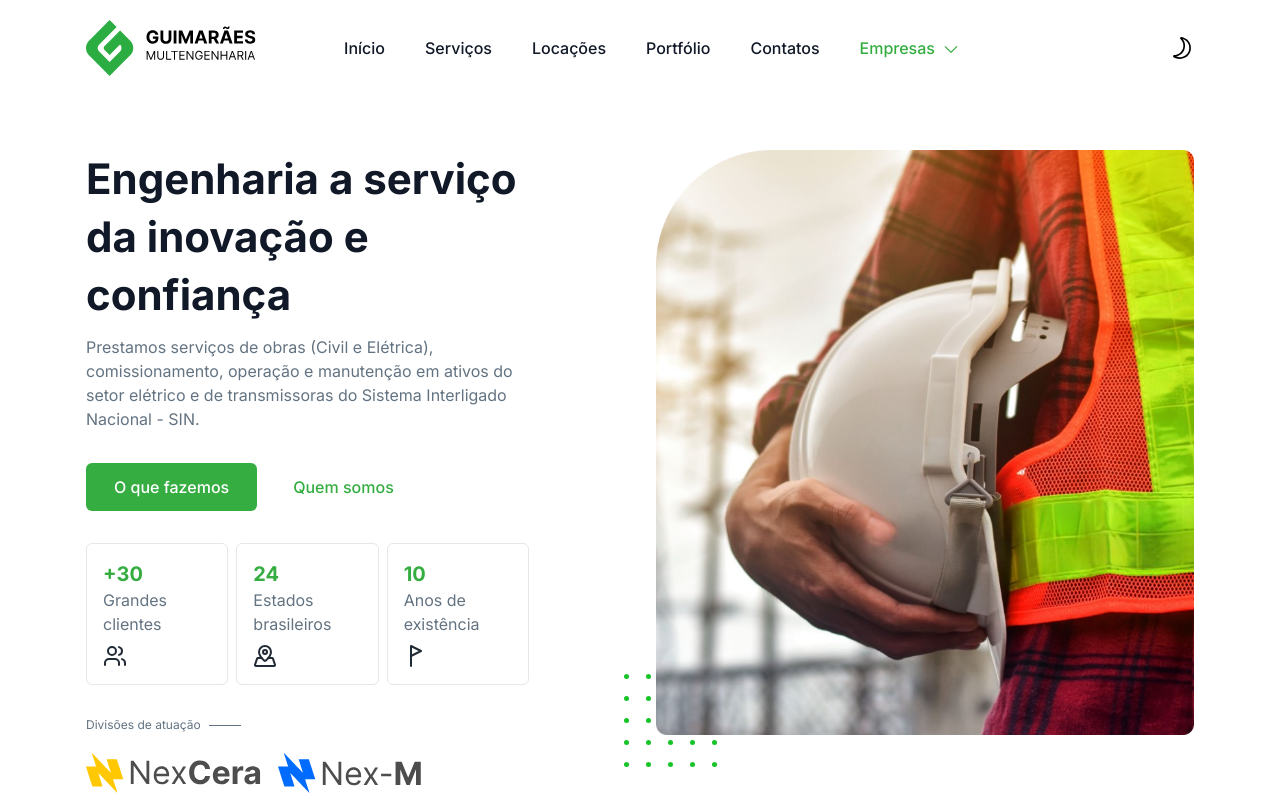
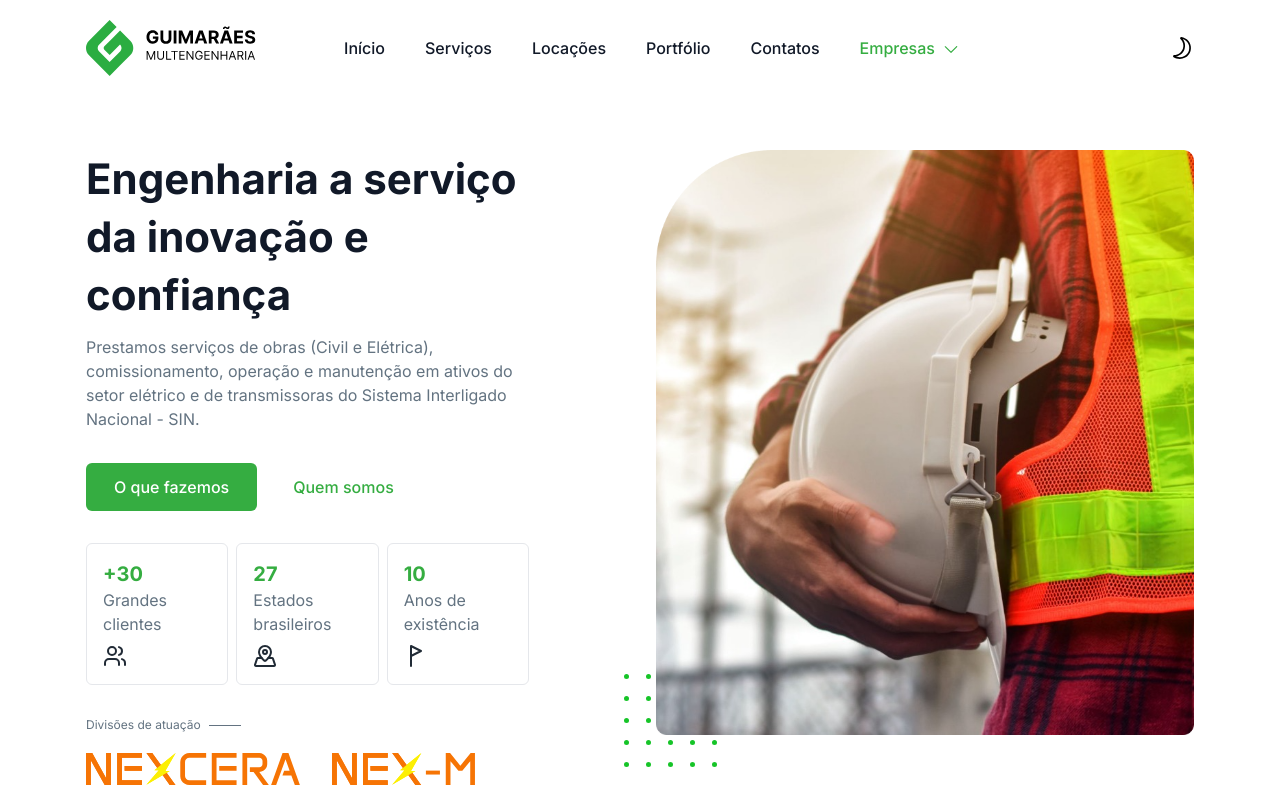
Before and after one commit to joaovictordev/guimaraes, a website: page index.html in a window 1280 px wide. Shown: the top 808 px of the page. Drawn offline with Linux system fonts and the light colour scheme.

Commit message:
feat: nexcera logo

```diff
--- a/assets/js/main.js
+++ b/assets/js/main.js
@@ -123,28 +123,7 @@
     }
   }
 
-  // change brands
-  const setBrands = () => {
-    const isDark = document.documentElement.classList.contains("dark")
-    const nexceraHeaderLogo = document.querySelector("#nexcera-header-logo")
-    const nexmHeaderLogo = document.querySelector("#nexm-header-logo")
 
-    console.log({ isDark, nexceraHeaderLogo, nexmHeaderLogo })
-
-    if (nexceraHeaderLogo && nexmHeaderLogo) {
-      if (isDark) {
-        nexceraHeaderLogo.src =
-          "assets/images/brands/nexcera-white.svg"
-        nexmHeaderLogo.src =
-          "assets/images/brands/nexm-white.svg"
-      } else {
-        nexceraHeaderLogo.src =
-          "assets/images/brands/nexcera.svg"
-        nexmHeaderLogo.src =
-          "assets/images/brands/nexm.svg"
-      }
-    }
-  }
 
   // Initial Theme Check
   const themeCheck = () => {
@@ -170,7 +149,6 @@
   themeSwitcher.addEventListener('click', () => {
     themeSwitch();
     setLogo()
-    setBrands()
   });
 
   // invoke theme check on initial load
--- a/index.html
+++ b/index.html
@@ -192,7 +192,7 @@
               </div>
               <div class="flex flex-wrap gap-2 justify-between items-center border p-4 rounded-md">
                 <div>
-                  <p class="text-xl font-bold text-primary">24</p>
+                  <p class="text-xl font-bold text-primary">27</p>
                   <p class="text-base dark:text-dark-6 text-body-color">Estados brasileiros</p>
                 </div>
                 <svg xmlns="http://www.w3.org/2000/svg" width="24" height="24" viewBox="0 0 24 24" fill="none"
@@ -224,15 +224,15 @@
                 Divisões de atuação
                 <span class="ml-2 inline-block h-[1px] w-8 bg-body-color dark:text-dark-6"></span>
               </h6>
-              <div class="flex max-w-[550px] items-center">
+              <div class="flex gap-4 max-w-[550px] items-center">
                 <a href="/nexcera.html" class="cursor-pointer">
                   <div class="w-full py-3 mr-4">
-                    <img id="nexcera-header-logo" src="./assets/images/brands/nexcera.svg" alt="ayroui">
+                    <img class="h-8" id="nexcera-header-logo" src="./assets/images/logo/nexcera.svg" alt="ayroui">
                   </div>
                 </a>
                 <a href="/nexm.html" class="cursor-pointer">
                   <div class="w-full py-3 mr-4">
-                    <img id="nexm-header-logo" src="./assets/images/brands/nexm.svg" alt="graygrids">
+                    <img class="h-8" id="nexm-header-logo" src="./assets/images/logo/nexm.svg" alt="graygrids">
                   </div>
                 </a>
               </div>
```
Also changed, not shown: assets/css/tailwind.css, assets/images/logo/nexcera.svg (added), assets/images/logo/nexm.svg (added).
